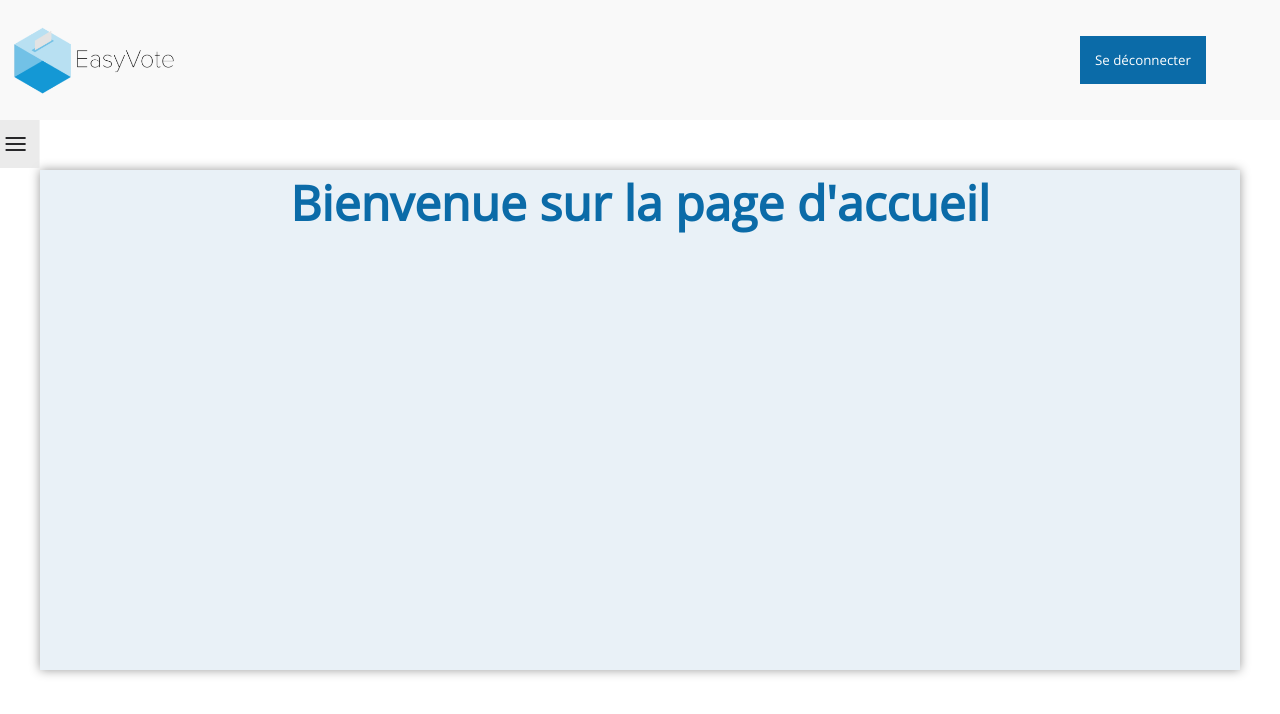
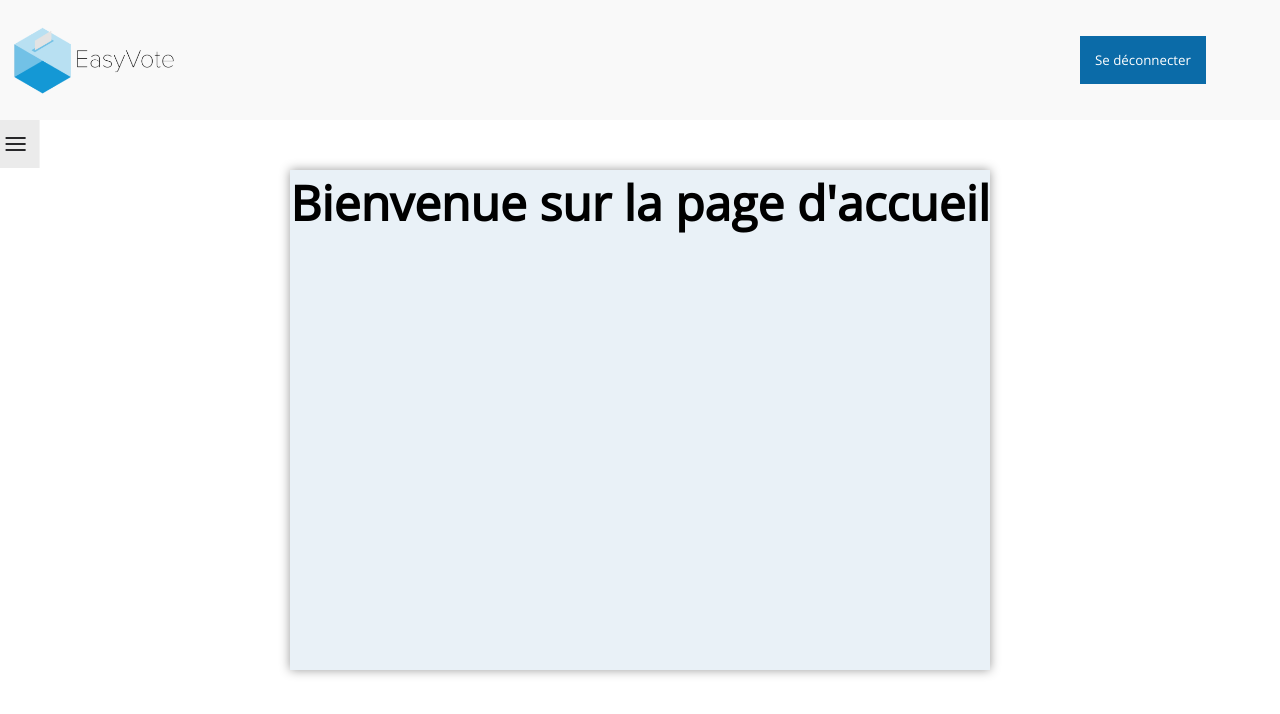
Before and after one commit to emkyu404/EasyVote, a React (Create React App) app in the folder client/: page / in a window 1280 px wide. Shown: the top 714 px of the page. Built offline with nearby package versions, Linux system fonts and the light colour scheme.

Commit message:
minor changes

```diff
--- a/client/src/App.js
+++ b/client/src/App.js
@@ -52,7 +52,7 @@ function App() {
                         <Link to="/" style={{ textDecoration : "none" }}><div className="menu-item">Accueil</div></Link>
                         <Link to="/elections" style={{ textDecoration : "none" }}><div className="menu-item">Elections</div></Link>
                         <Link to="/profil" style={{ textDecoration : "none" }}><div className="menu-item">Profil</div></Link>
-                        {/* <Link to="/login" style={{ textDecoration : "none" }}><div className="menu-item">Connexion</div></Link> */}
+                        <Link to="/login" style={{ textDecoration : "none" }}><div className="menu-item">Connexion</div></Link>
             </div>
 
           {/* Toujours visible, change le component afficher en fonction de l'adresse correspondante (par défaut '/' correspond au component Home) */}
@@ -65,7 +65,7 @@ function App() {
               </div>
             </div>
             </ClickAwayListener>
-          <div className="page">
+          <div className="main-container">
             <Switch>
                   <Route exact path="/">
                     <Home />
@@ -76,9 +76,9 @@ function App() {
                   <Route exact path="/profil">
                     <Profil />
                   </Route>
-                  {/* <Route exact path="/login">
+                  <Route exact path="/login">
                     <Login />
-                  </Route> */}
+                  </Route>
             </Switch>
           </div>
         </Router>
--- a/client/src/components/Home.js
+++ b/client/src/components/Home.js
@@ -1,7 +1,7 @@
 
 const Home = ({onClick}) => {
     return (
-        <div className='main-container' onClick={onClick}>
+        <div onClick={onClick}>
                 <h1>Bienvenue sur la page d'accueil</h1>
         </div>
     )
```
